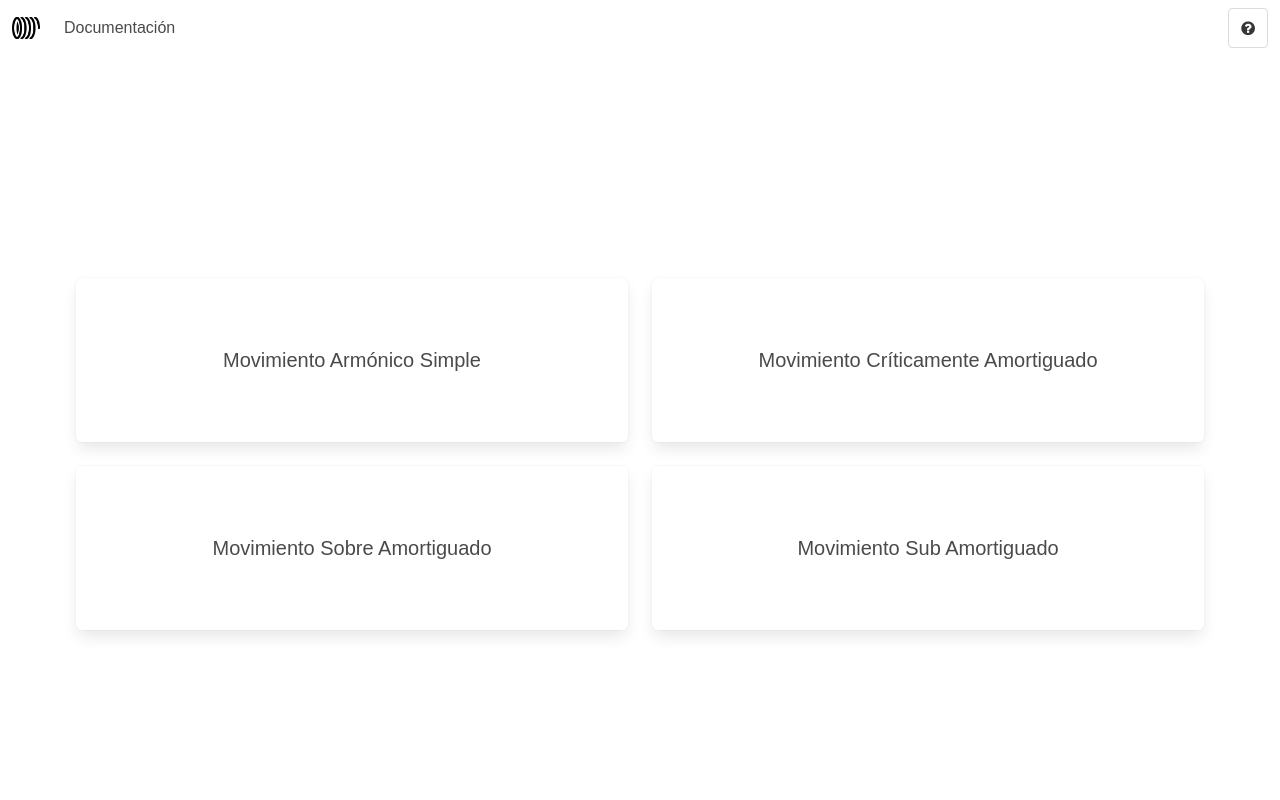
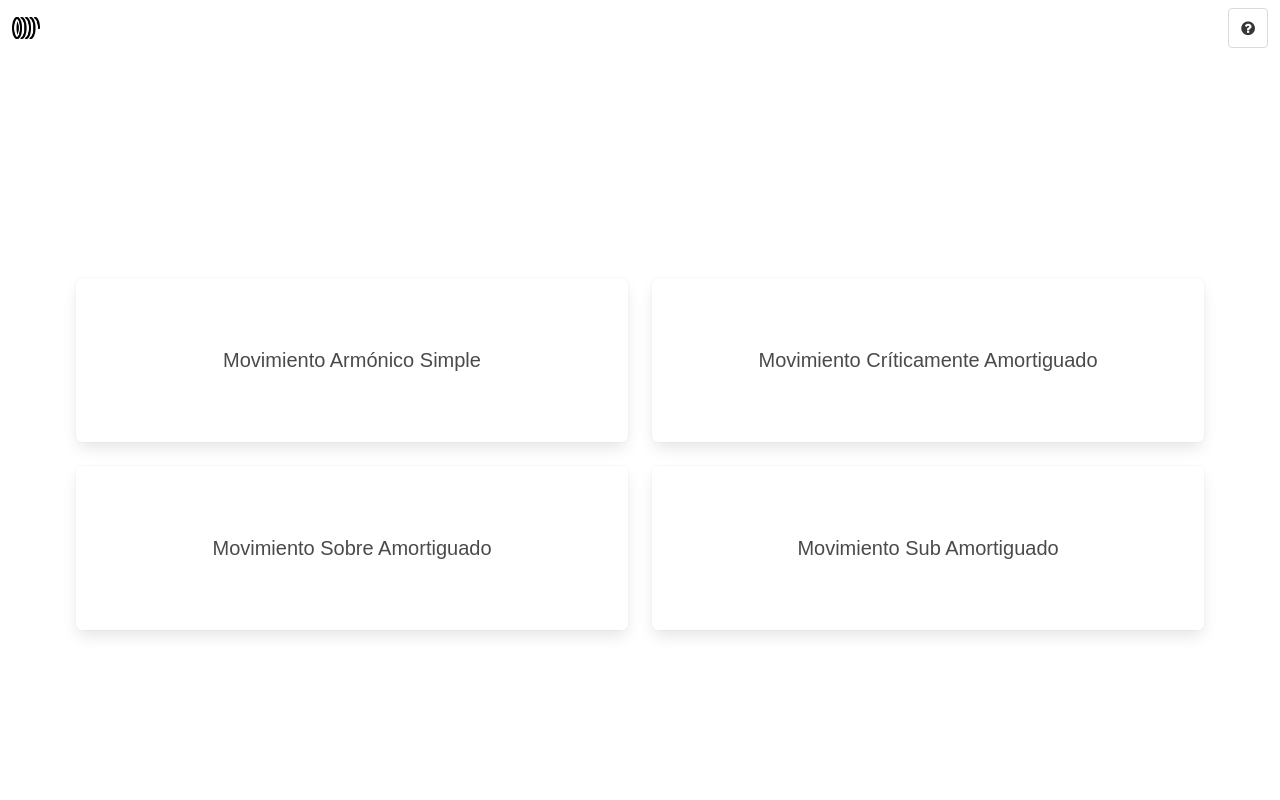
Before and after one commit to iamzapata/movimientos-oscilatorios, a Next.js app: page / in a window 1280 px wide. Shown: the top 800 px of the page. Built offline with nearby package versions, Linux system fonts and the light colour scheme.

Commit message:
Conectar con vercel

```diff
--- a/components/Navbar/index.jsx
+++ b/components/Navbar/index.jsx
@@ -25,9 +25,9 @@ const Navbar = () => (
 
     <div id="navbarBasicExample" className="navbar-menu">
       <div className="navbar-start">
-        <Link href="documentacion">
+        {/* <Link href="documentacion">
           <a className="navbar-item">Documentación</a>
-        </Link>
+        </Link> */}
       </div>
 
       <div className="navbar-end">
```
Also changed, not shown: 1 other file (tests, documents, lock files or other folders).
